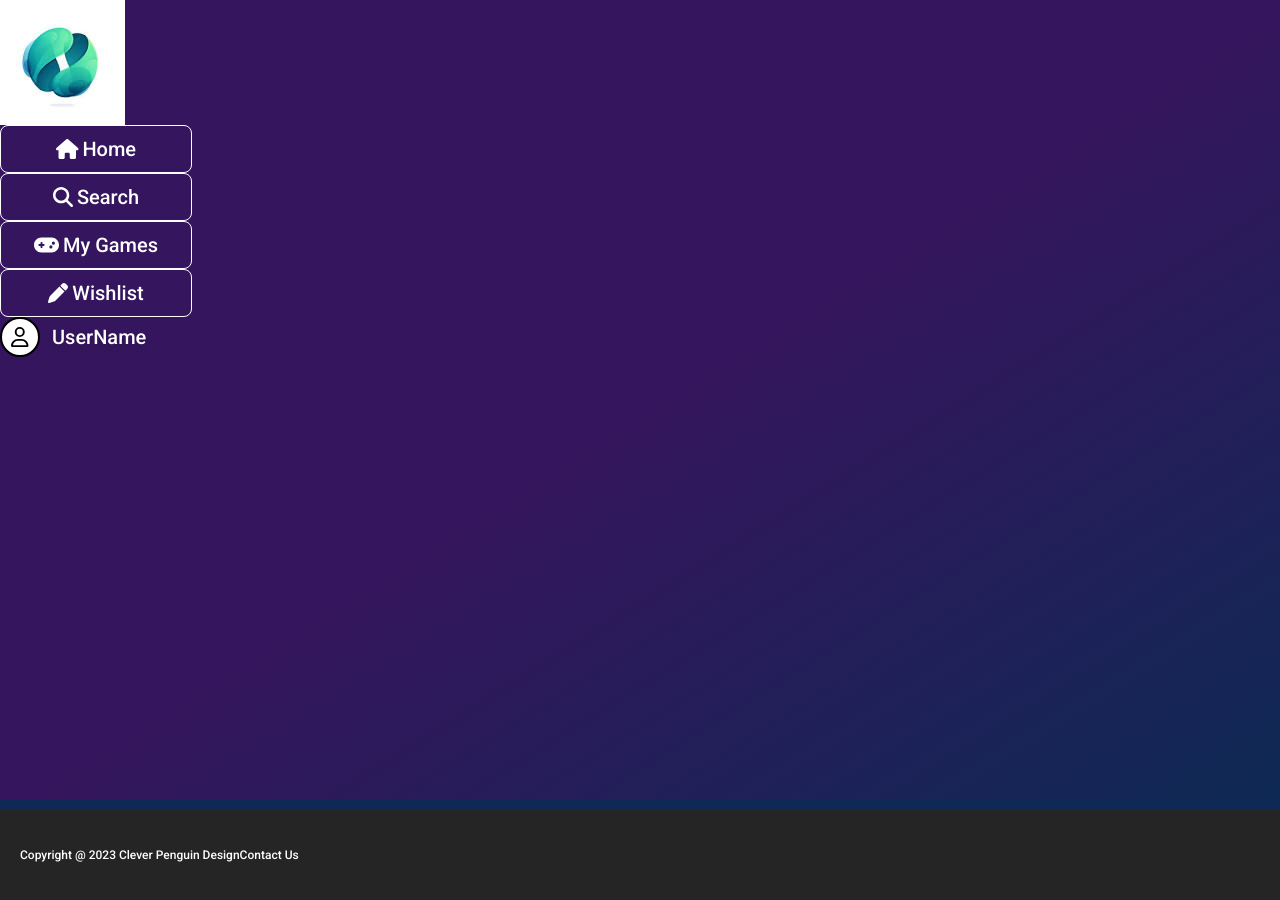
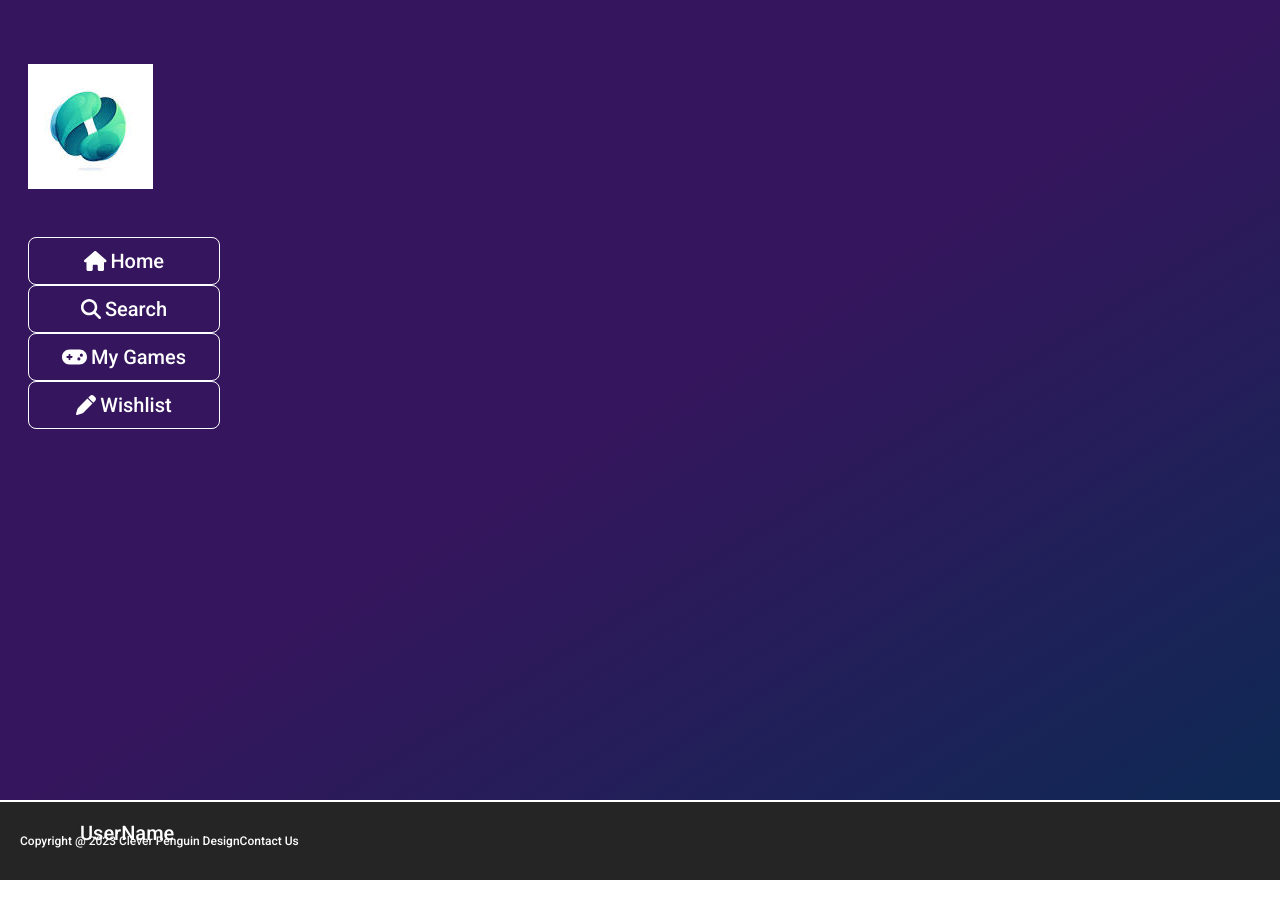
Before and after one commit to Wolfinbarger/game-recommender, a Next.js app in the folder src/app/: page / in a window 1280 px wide. Built offline with nearby package versions, Linux system fonts and the light colour scheme.

Commit message:
added primary and secondary to tailwind config

```diff
--- a/src/app/app/globals.css
+++ b/src/app/app/globals.css
@@ -8,16 +8,16 @@ html {
 }
 
 footer {
+  height: 10vh;
+  align-items: center;
+  border-top: 0.1em solid white;
+  background-color: #252525;
   margin-top: auto;
-  height: 100px;
-  align-items: center;
-  border-top: 10px solid #0e2954;
-  background-color: #252525;
 }
 
 body {
   background: linear-gradient(to bottom right, #35155d 50%, #0e2954);
-  min-height: 100%;
+  min-height: 100vh;
   min-width: 100%;
   display: flex;
   flex-direction: column;
--- a/src/app/app/layout.js
+++ b/src/app/app/layout.js
@@ -1,7 +1,7 @@
 import "./globals.css";
 import { Inter } from "next/font/google";
 import Footer from "../components/Footer";
-import Header from "../components/Nav";
+import Nav from "../components/Nav";
 import "@fortawesome/fontawesome-svg-core/styles.css";
 import { config } from "@fortawesome/fontawesome-svg-core";
 import { Roboto } from "next/font/google";
@@ -23,7 +23,7 @@ export default function RootLayout({ children }) {
       <body>
         {children}
 
-        <Header />
+        <Nav />
         <Footer />
       </body>
     </html>
--- a/src/app/components/Avatar.jsx
+++ b/src/app/components/Avatar.jsx
@@ -5,7 +5,7 @@ import React from "react";
 const Avatar = () => {
   return (
     <>
-      <div className="flex flex-row items-center bottom-0">
+      <div className="flex flex-row items-center mb-0 bg-secondary ">
         <div className="bg-white h-10 w-10 rounded-full border-2 border-black flex items-center justify-center text-xl">
           <FontAwesomeIcon icon={faUser} style={{ color: "#000000" }} />
         </div>
--- a/src/app/components/Nav.jsx
+++ b/src/app/components/Nav.jsx
@@ -12,8 +12,10 @@ import {
 const Nav = () => {
   return (
     <>
-      <nav className="h-screen w-1/6 ">
+      <nav className="h-screen w-60 pt-16 pb-0 pl-7 flex-col">
         <Image src={logo} alt="logo" />
+
+        <div className="mt-12 mb-96">
           <button className=" border rounded-lg border-white h-12 w-48 items-center flex justify-center align-middle">
             <FontAwesomeIcon icon={faHouse} style={{ color: "#ffffff" }} />
             <p className="ml-1">Home</p>
@@ -34,7 +36,8 @@ const Nav = () => {
             <FontAwesomeIcon icon={faPen} style={{ color: "#ffffff" }} />
             <p className="ml-1">Wishlist</p>
           </button>
-        <Avatar className="bottom-0" />
+        </div>
+        <Avatar />
       </nav>
     </>
   );
--- a/src/app/tailwind.config.js
+++ b/src/app/tailwind.config.js
@@ -1,18 +1,22 @@
 /** @type {import('tailwindcss').Config} */
 module.exports = {
   content: [
-    './pages/**/*.{js,ts,jsx,tsx,mdx}',
-    './components/**/*.{js,ts,jsx,tsx,mdx}',
-    './app/**/*.{js,ts,jsx,tsx,mdx}',
+    "./pages/**/*.{js,ts,jsx,tsx,mdx}",
+    "./components/**/*.{js,ts,jsx,tsx,mdx}",
+    "./app/**/*.{js,ts,jsx,tsx,mdx}",
   ],
   theme: {
     extend: {
       backgroundImage: {
-        'gradient-radial': 'radial-gradient(var(--tw-gradient-stops))',
-        'gradient-conic':
-          'conic-gradient(from 180deg at 50% 50%, var(--tw-gradient-stops))',
+        "gradient-radial": "radial-gradient(var(--tw-gradient-stops))",
+        "gradient-conic":
+          "conic-gradient(from 180deg at 50% 50%, var(--tw-gradient-stops))",
+      },
+      colors: {
+        primary: "#35155D",
+        secondary: "4D1E87",
       },
     },
   },
   plugins: [],
-}
+};
```
Lines whose indentation alone changed are shown as unchanged.
